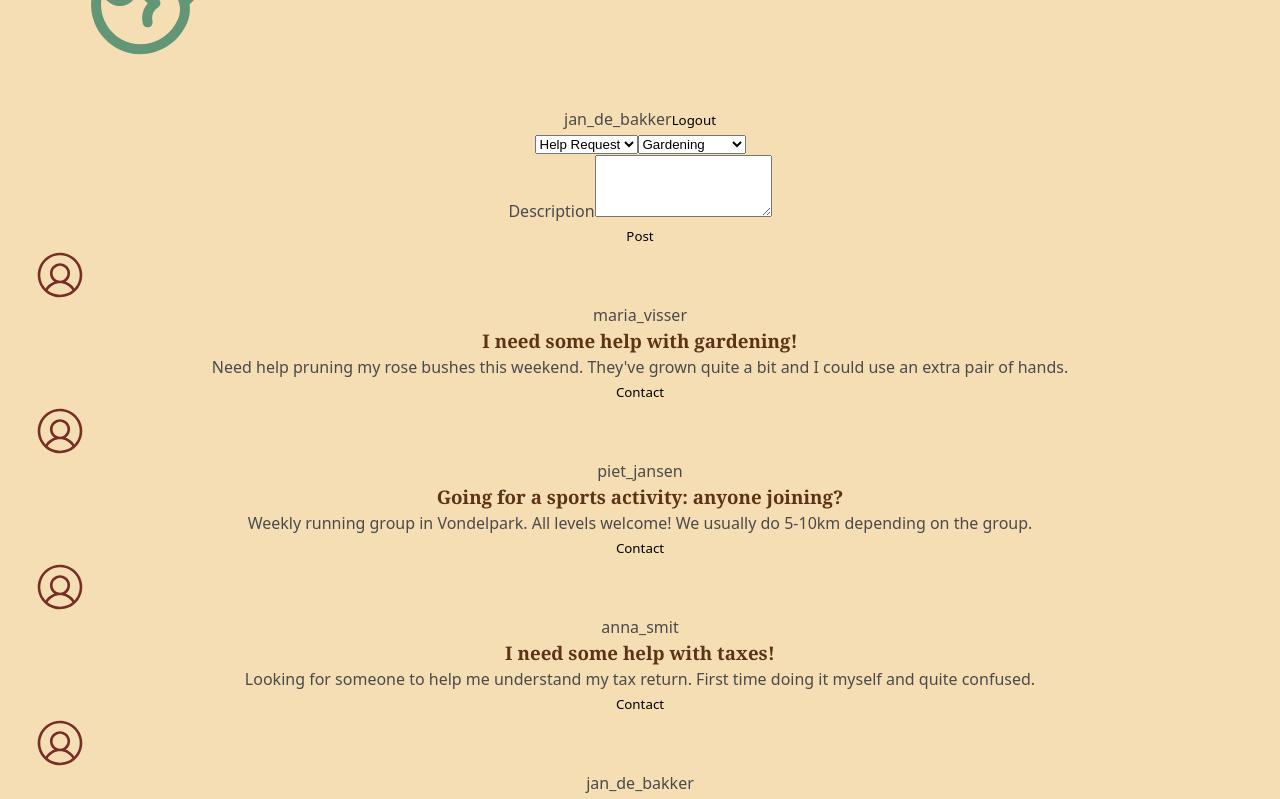
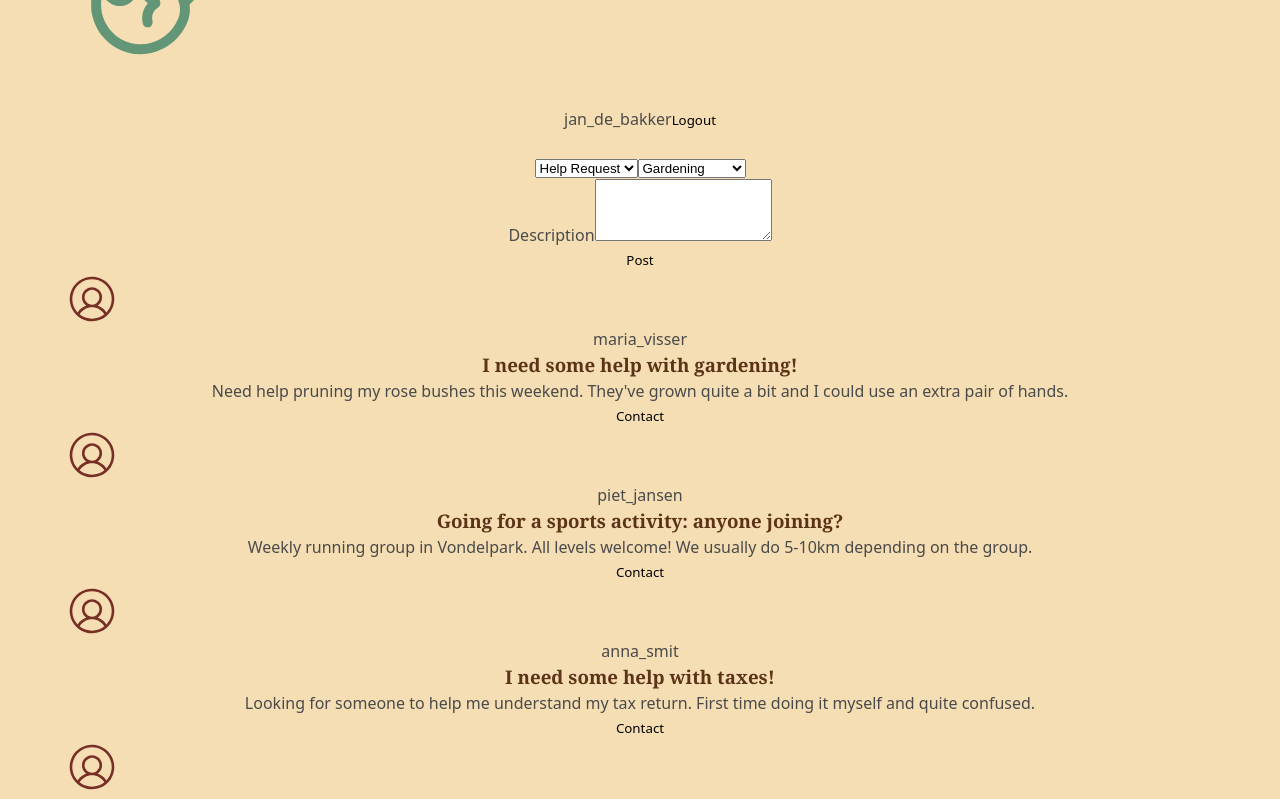
Before and after one commit to giuzep89/helpinghand-frontend, a React (Vite) app: page / in a window 1280 px wide. Shown: the part 520-1319 px from the top of the page. Built offline with nearby package versions, Linux system fonts and the light colour scheme.

Commit message:
inner-outer container layouts added

```diff
--- a/src/index.css
+++ b/src/index.css
@@ -32,6 +32,7 @@
   --color-border: #8B4513;                /* brown */
   --color-success: #5B8B7A;               /* teal */
   --color-active: #8B3A3A;                /* burgundy */
+  --color-error: #DC2626;                 /* red */
 
   /* Sizing Scale (4px base) */
   --sizing-xs: 0.25rem;    /* 4px */
@@ -95,3 +96,24 @@ img {
   max-width: 100%;
   display: block;
 }
+
+.error-message {
+  color: var(--color-error);
+  font-style: italic;
+  font-weight: 500;
+}
+
+/* ================================
+   Layout
+   ================================ */
+.outer-container {
+  min-height: 100vh;
+  width: 100%;
+}
+
+.inner-container {
+  max-width: 1200px;
+  margin-left: auto;
+  margin-right: auto;
+  padding: var(--sizing-lg);
+}
```
